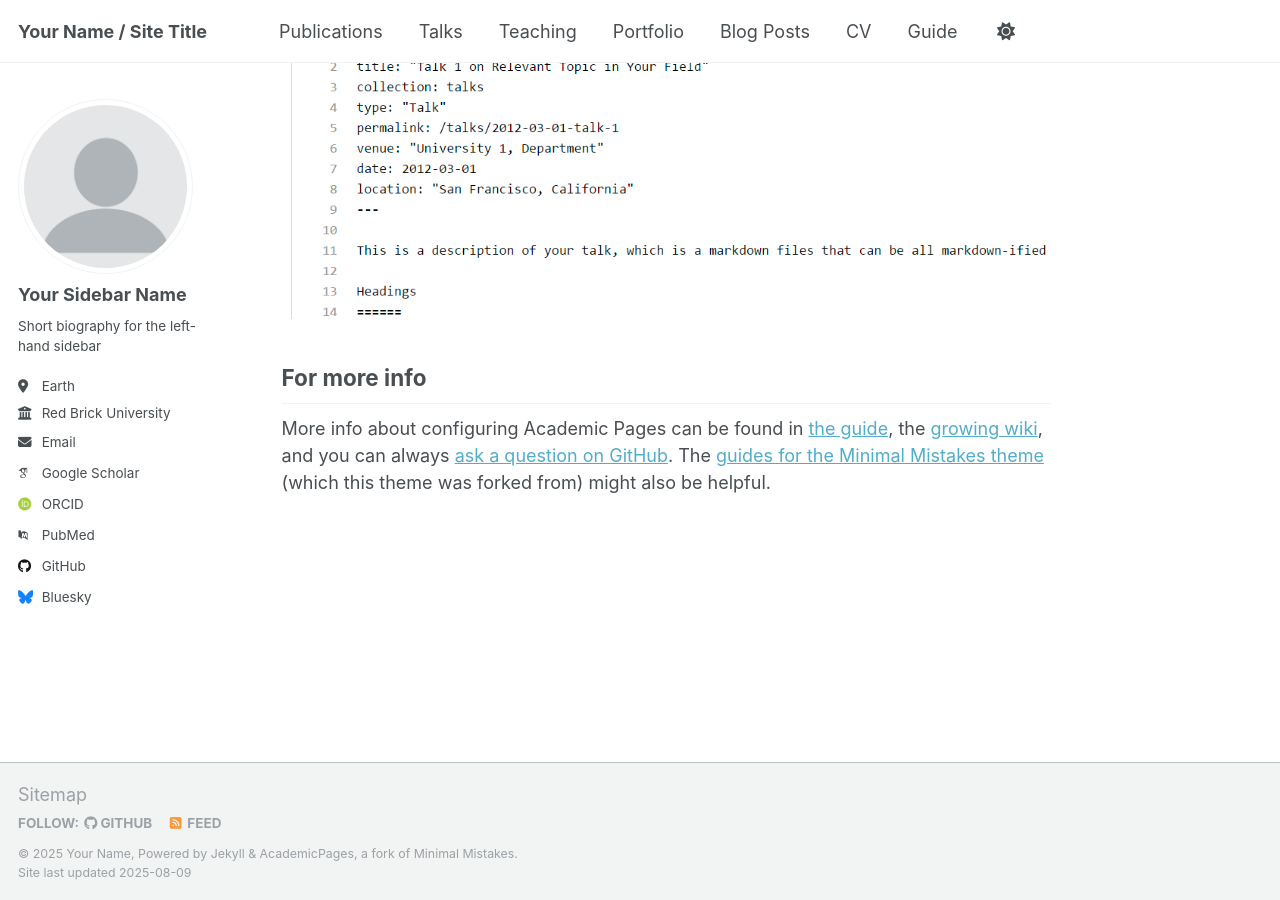
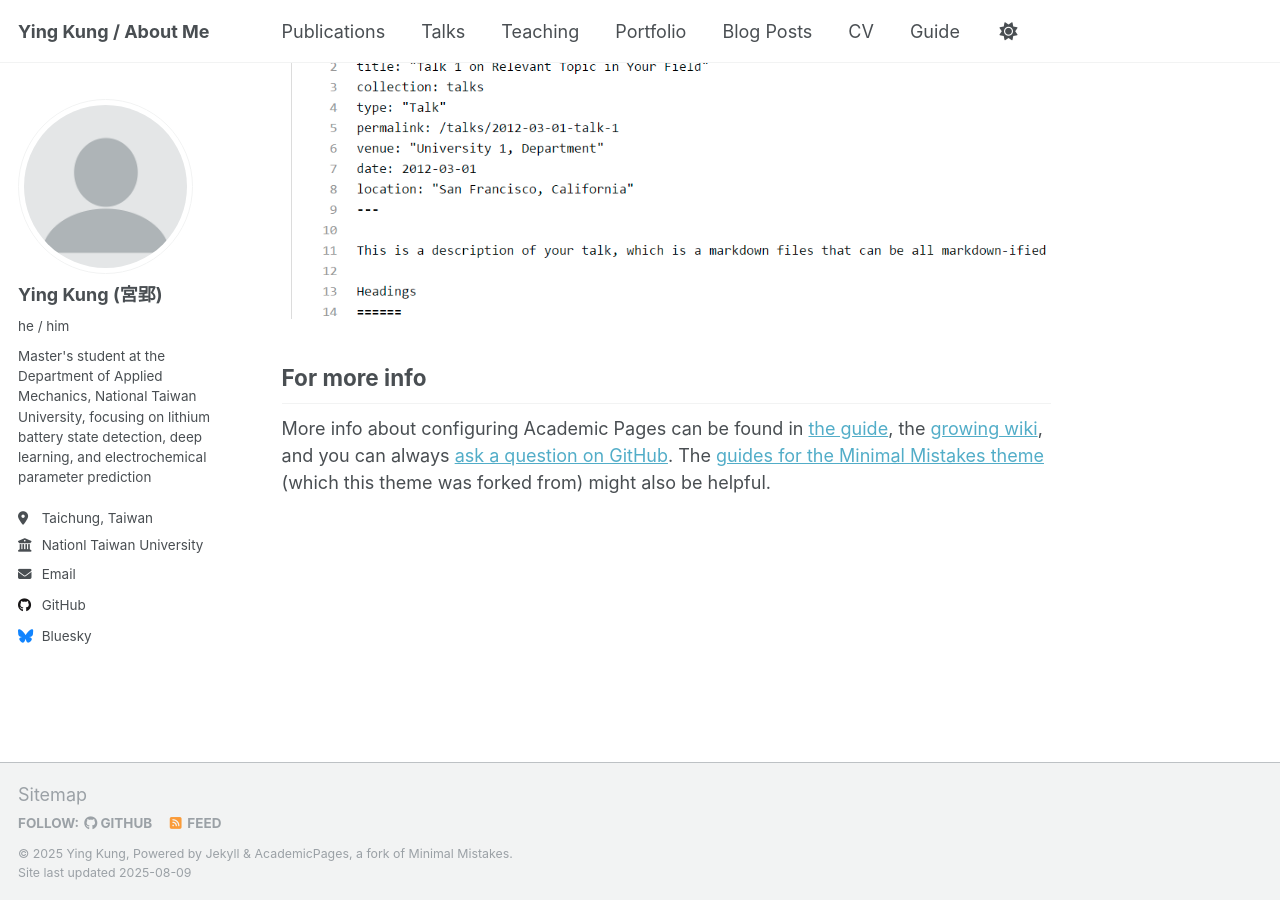
Before and after one commit to proma30678/Evan-Kung.github.io, a Jekyll site: the page built from _pages/about.md, in a window 1280 px wide and 900 px high, scrolled down 2880 px. Built offline with Jekyll 4.4.1, drawn with Linux system fonts in a browser that asks for light colours; some web fonts are replaced; a script that is not in the unit is left out.

Commit message:
_config.yml

```diff
--- a/_config.yml
+++ b/_config.yml
@@ -9,13 +9,13 @@
 # Basic Site Settings
 locale                   : "en-US"
 site_theme               : "default"
-title                    : "Your Name / Site Title"
+title                    : "Ying Kung / About Me"
 title_separator          : "-"
-name                     : &name "Your Name"
-description              : &description "personal description"
-url                      : https://academicpages.github.io # the base hostname & protocol for your site e.g. "https://[your GitHub username].github.io" or if you already have some other page hosted on Github then use "https://[your GitHub username].github.io/[Your Repo Name]"
+name                     : &name "Ying Kung"
+description              : &description "About Me"
+url                      : https://Evan-Kung.github.ioo # the base hostname & protocol for your site e.g. "https://[your GitHub username].github.io" or if you already have some other page hosted on Github then use "https://[your GitHub username].github.io/[Your Repo Name]"
 baseurl                  : "" # the subpath of your site, e.g. "/blog"
-repository               : "academicpages/academicpages.github.io"
+repository               : "Evan-Kung.github.io"
 
 # Site Author - The following control what appear as part of the author content on the side bar.
 #               If a field is blank the icon and link will not appear, otherwise it will be shown.
@@ -23,25 +23,25 @@ repository               : "academicpages/academicpages.github.io"
 author:
   # Biographic information
   avatar           : "profile.png"
-  name             : "Your Sidebar Name"
-  pronouns         : # example: "she/her"
-  bio              : "Short biography for the left-hand sidebar"
-  location         : "Earth"
-  employer         : "Red Brick University"
+  name             : "Ying Kung (宮郢)"
+  pronouns         : "he / him"
+  bio              : "Master's student at the Department of Applied Mechanics, National Taiwan University, focusing on lithium battery state detection, deep learning, and electrochemical parameter prediction"
+  location         : "Taichung, Taiwan"
+  employer         : "Nationl Taiwan University"
   uri              : # URL
-  email            : "none@example.org"
+  email            : "evan08292001@gmail.com"
 
   # Academic websites
-  academia         : # URL
-  arxiv            : # URL - Update with the correct link to your profile
-  googlescholar    : "https://scholar.google.com/citations?user=PS_CX0AAAAAJ"
-  inspire-hep      : # URL
-  impactstory      : # URL
-  orcid            : "http://orcid.org/yourorcidurl"
-  semantic         : # URL
-  pubmed           : "https://www.ncbi.nlm.nih.gov/pubmed/?term=john+snow"
-  researchgate     : # URL
-  scopus           : # URL
+  #academia         : # URL
+  #arxiv            : # URL - Update with the correct link to your profile
+  #googlescholar    : "https://scholar.google.com/citations?user=PS_CX0AAAAAJ"
+  #inspire-hep      : # URL
+  #impactstory      : # URL
+  #orcid            : "http://orcid.org/yourorcidurl"
+  #semantic         : # URL
+  #pubmed           : "https://www.ncbi.nlm.nih.gov/pubmed/?term=john+snow"
+  #researchgate     : # URL
+  #scopus           : # URL
 
   # Repositories and software development
   bitbucket        : # Username - Update with your username on the site
```
